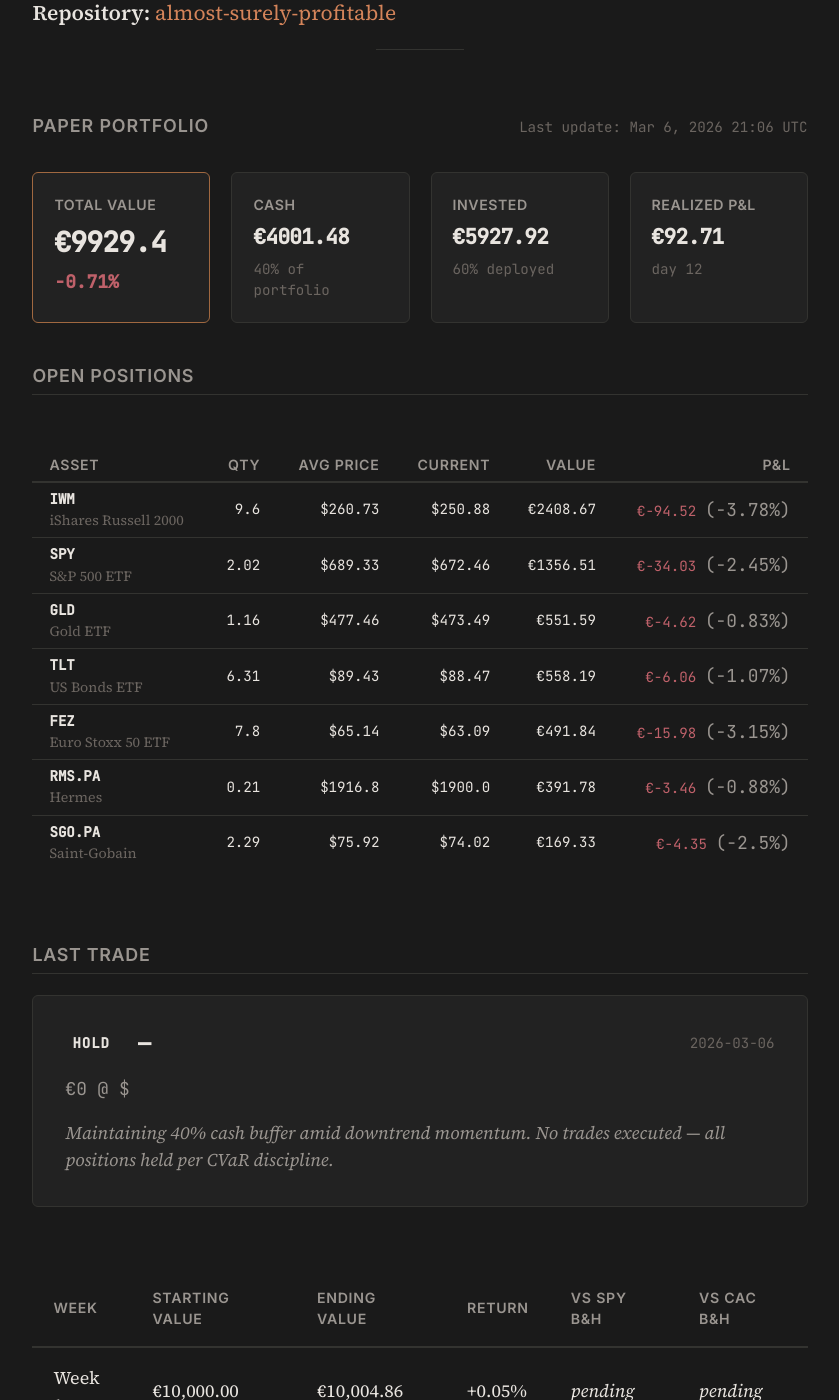
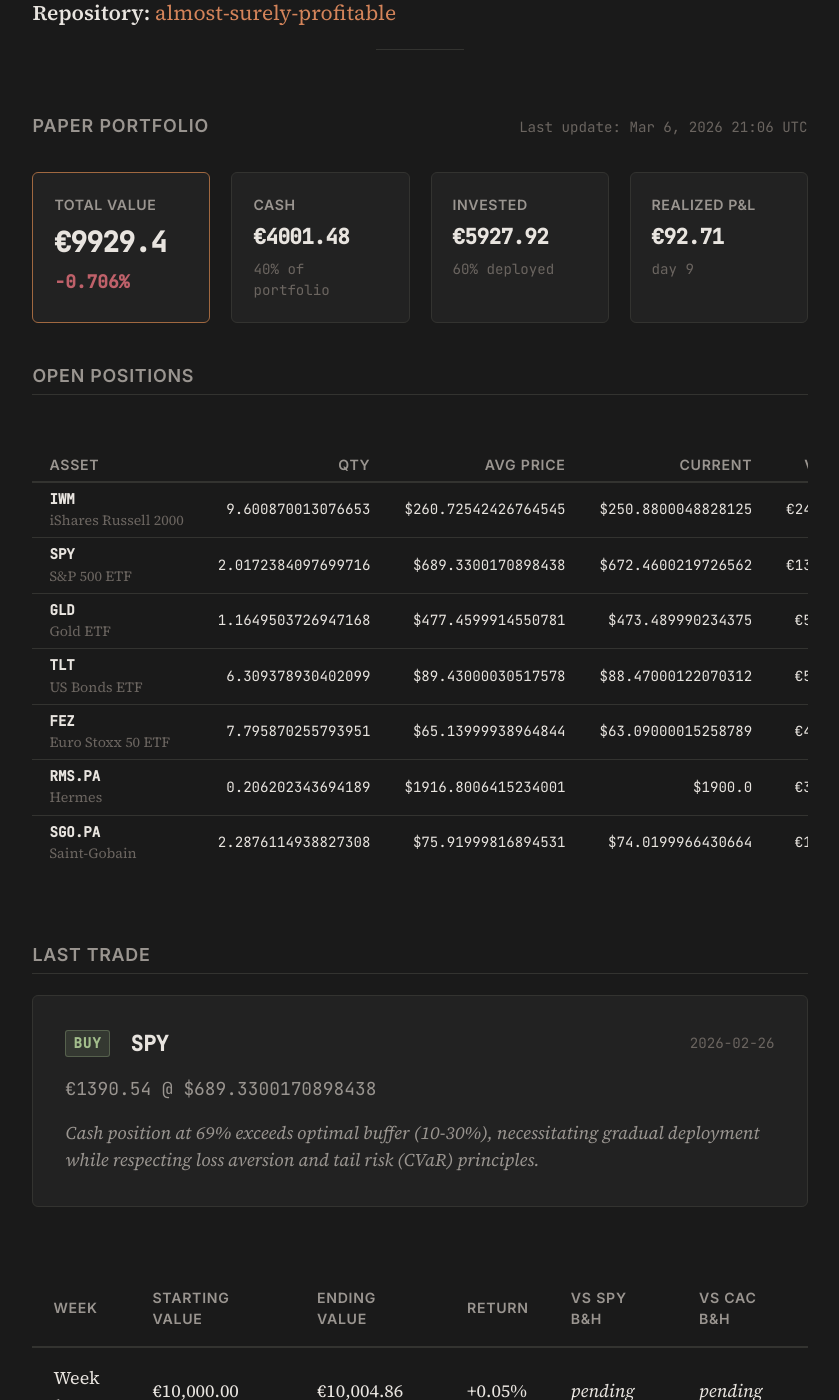
Before and after one commit to Alm0stSurely/alm0stsurely.github.io, a Jekyll site: the page built from trading.md, in a window 1280 px wide and 1400 px high, scrolled down 996 px. Shown: the whole window, without its empty margins (220-1059 px from the left). Built offline with Jekyll 4.4.1, drawn with Linux system fonts in a browser that asks for light colours.

```diff
--- a/_data/portfolio.json
+++ b/_data/portfolio.json
@@ -1,96 +1,96 @@
 {
   "last_updated": "2026-03-06T21:06:39.571153",
   "starting_capital": 10000.00,
-  "cash": 4001.48,
-  "total_value": 9929.40,
-  "total_return_pct": -0.71,
-  "total_realized_pnl": 92.71,
-  "days_active": 12,
+  "cash": 4001.482608234282,
+  "total_value": 9929.399115361903,
+  "total_return_pct": -0.7060088464190296,
+  "total_realized_pnl": 92.71199988776436,
+  "days_active": 9,
   "positions": [
     {
       "ticker": "IWM",
       "name": "iShares Russell 2000",
-      "quantity": 9.60,
-      "avg_price": 260.73,
-      "current_price": 250.88,
-      "market_value": 2408.67,
-      "pnl": -94.52,
-      "pnl_pct": -3.78,
-      "allocation_pct": 24.26
+      "quantity": 9.600870013076653,
+      "avg_price": 260.72542426764545,
+      "current_price": 250.8800048828125,
+      "market_value": 2408.668432793767,
+      "pnl": -94.51569440393669,
+      "pnl_pct": -3.7766537707839575,
+      "allocation_pct": 24.25744304142672
     },
     {
       "ticker": "SPY",
       "name": "S&P 500 ETF",
-      "quantity": 2.02,
-      "avg_price": 689.33,
-      "current_price": 672.46,
-      "market_value": 1356.51,
-      "pnl": -34.03,
-      "pnl_pct": -2.45,
-      "allocation_pct": 13.66
+      "quantity": 2.0172384097699716,
+      "avg_price": 689.3300170898438,
+      "current_price": 672.4600219726562,
+      "market_value": 1356.5089797973633,
+      "pnl": -34.02127075717742,
+      "pnl_pct": -2.4453939080715176,
+      "allocation_pct": 13.661562779788057
     },
     {
       "ticker": "GLD",
       "name": "Gold ETF",
-      "quantity": 1.16,
-      "avg_price": 477.46,
-      "current_price": 473.49,
-      "market_value": 551.59,
-      "pnl": -4.62,
-      "pnl_pct": -0.83,
-      "allocation_pct": 5.55
+      "quantity": 1.1649503726947168,
+      "avg_price": 477.4599914550781,
+      "current_price": 473.489990234375,
+      "market_value": 551.5908519625664,
+      "pnl": -4.624550343391336,
+      "pnl_pct": -0.8315848708492632,
+      "allocation_pct": 5.553114268985792
     },
     {
       "ticker": "TLT",
       "name": "US Bonds ETF",
-      "quantity": 6.31,
-      "avg_price": 89.43,
-      "current_price": 88.47,
-      "market_value": 558.19,
-      "pnl": -6.06,
-      "pnl_pct": -1.07,
-      "allocation_pct": 5.62
+      "quantity": 6.309378930402099,
+      "avg_price": 89.43000030517578,
+      "current_price": 88.47000122070312,
+      "market_value": 557.9907627105713,
+      "pnl": -6.057022686451168,
+      "pnl_pct": -1.0731594727981195,
+      "allocation_pct": 5.619581069783138
     },
     {
       "ticker": "FEZ",
       "name": "Euro Stoxx 50 ETF",
-      "quantity": 7.80,
-      "avg_price": 65.14,
-      "current_price": 63.09,
-      "market_value": 491.84,
-      "pnl": -15.98,
-      "pnl_pct": -3.15,
-      "allocation_pct": 4.95
+      "quantity": 7.795870255793951,
+      "avg_price": 65.13999938964844,
+      "current_price": 63.09000015258789,
+      "market_value": 491.6414566040039,
+      "pnl": -15.975908262236096,
+      "pnl_pct": -3.148729725396664,
+      "allocation_pct": 4.951371625491799
     },
     {
       "ticker": "RMS.PA",
       "name": "Hermes",
-      "quantity": 0.21,
-      "avg_price": 1916.80,
-      "current_price": 1900.00,
-      "market_value": 391.78,
-      "pnl": -3.46,
-      "pnl_pct": -0.88,
-      "allocation_pct": 3.95
+      "quantity": 0.206202343694189,
+      "avg_price": 1916.8006415234001,
+      "current_price": 1900.0,
+      "market_value": 391.7844530189591,
+      "pnl": -3.4649966940009003,
+      "pnl_pct": -0.8719426830221551,
+      "allocation_pct": 3.945702067038016
     },
     {
       "ticker": "SGO.PA",
       "name": "Saint-Gobain",
-      "quantity": 2.29,
-      "avg_price": 75.92,
-      "current_price": 74.02,
-      "market_value": 169.33,
-      "pnl": -4.35,
-      "pnl_pct": -2.50,
-      "allocation_pct": 1.71
+      "quantity": 2.2876114938827308,
+      "avg_price": 75.91999816894531,
+      "current_price": 74.0199966430664,
+      "market_value": 169.34901809692383,
+      "pnl": -4.346786712323924,
+      "pnl_pct": -2.502565802475041,
+      "allocation_pct": 1.705532436932123
     }
   ],
   "last_trade": {
-    "date": "2026-03-06",
-    "ticker": "—",
-    "action": "hold",
-    "price": null,
-    "amount": null,
-    "reasoning": "Maintaining 40% cash buffer amid downtrend momentum. No trades executed — all positions held per CVaR discipline."
+    "date": "2026-02-26",
+    "ticker": "SPY",
+    "action": "buy",
+    "price": 689.3300170898438,
+    "amount": 1390.5429874810238,
+    "reasoning": "Cash position at 69% exceeds optimal buffer (10-30%), necessitating gradual deployment while respecting loss aversion and tail risk (CVaR) principles."
   }
 }
```
Also changed, not shown: _posts/2026-03-08-the-checksum-tax-metadata-beats-hashing.md (added, +89 -0 lines).
